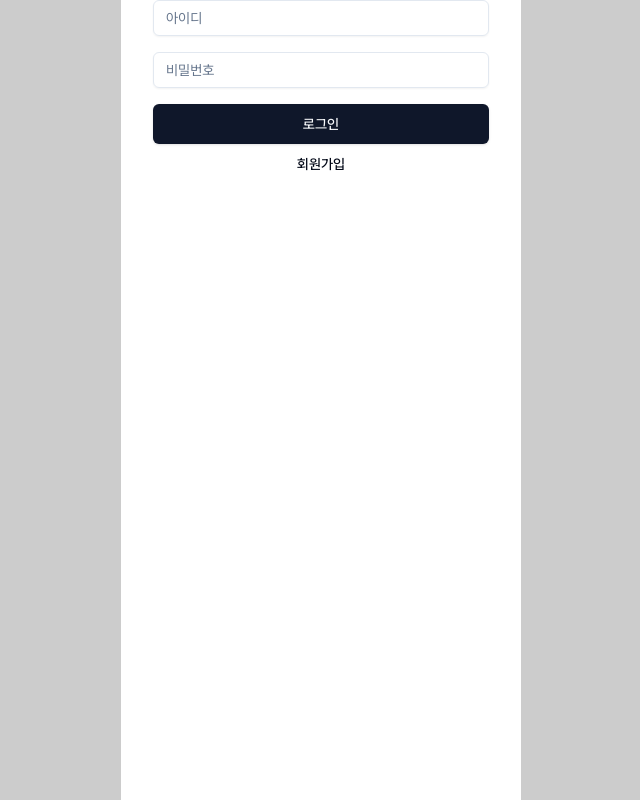
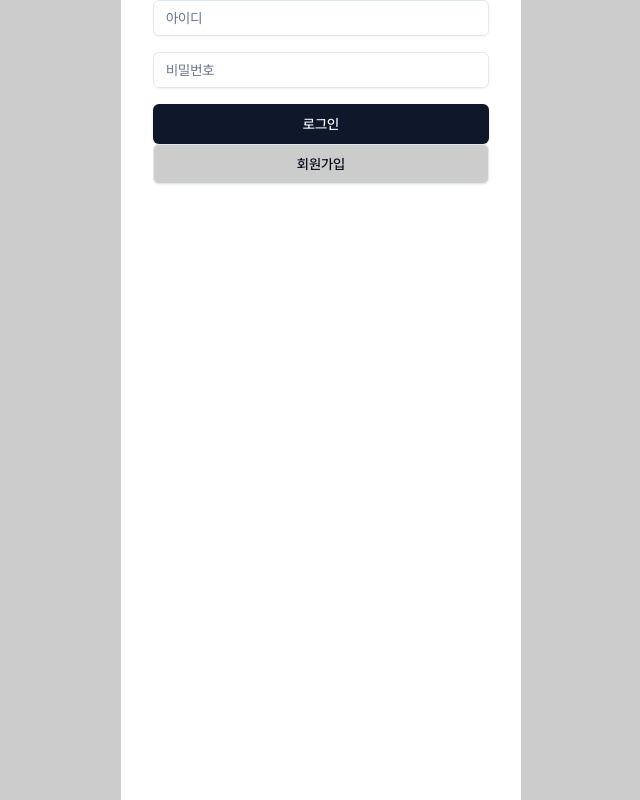
Before and after one commit to sweb-org/2024-WINTER-IRURI, a Next.js app: page /login in a window 1280 px wide. Shown: the whole page, without its empty margins (319-959 px from the left). Built offline with nearby package versions, Linux system fonts and the light colour scheme.

Commit message:
feat: 로그인 페이지 회원가입 네비게이션 추가

```diff
--- a/src/app/(auth)/login/page.tsx
+++ b/src/app/(auth)/login/page.tsx
@@ -1,13 +1,22 @@
+import Link from 'next/link'
+
+import { cn } from '@/lib/utils'
 import { LoginForm } from '@/components/login/login-form'
-import { Button } from '@/components/ui/button'
+import { buttonVariants } from '@/components/ui/button'
 
 export default function Login() {
   return (
     <main className="container">
       <LoginForm />
-      <Button variant="ghost" size="lg" className="w-full">
+      <Link
+        href="/signup"
+        className={cn(
+          buttonVariants({ variant: 'outline', size: 'lg' }),
+          'w-full',
+        )}
+      >
         회원가입
-      </Button>
+      </Link>
     </main>
   )
 }
```
